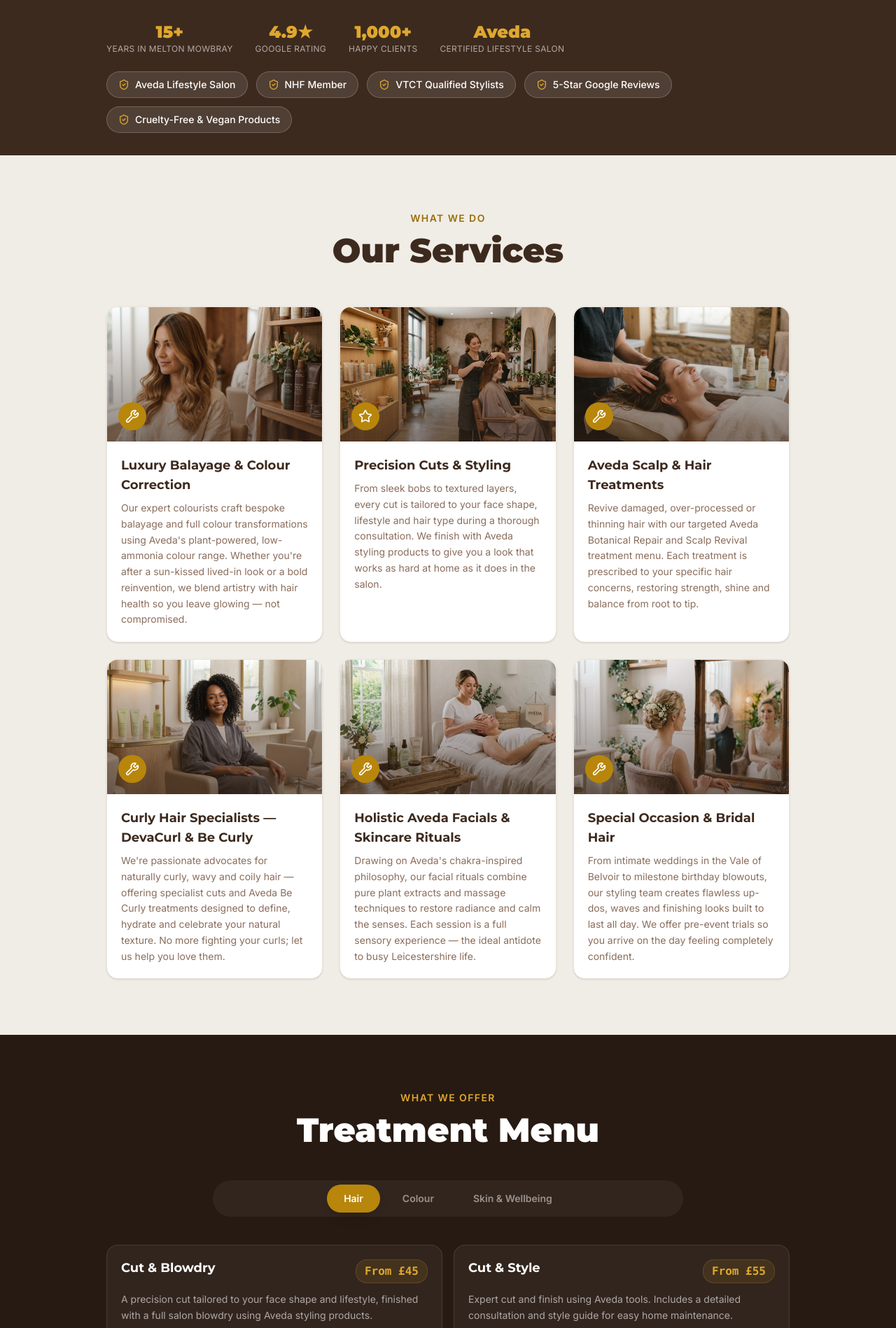
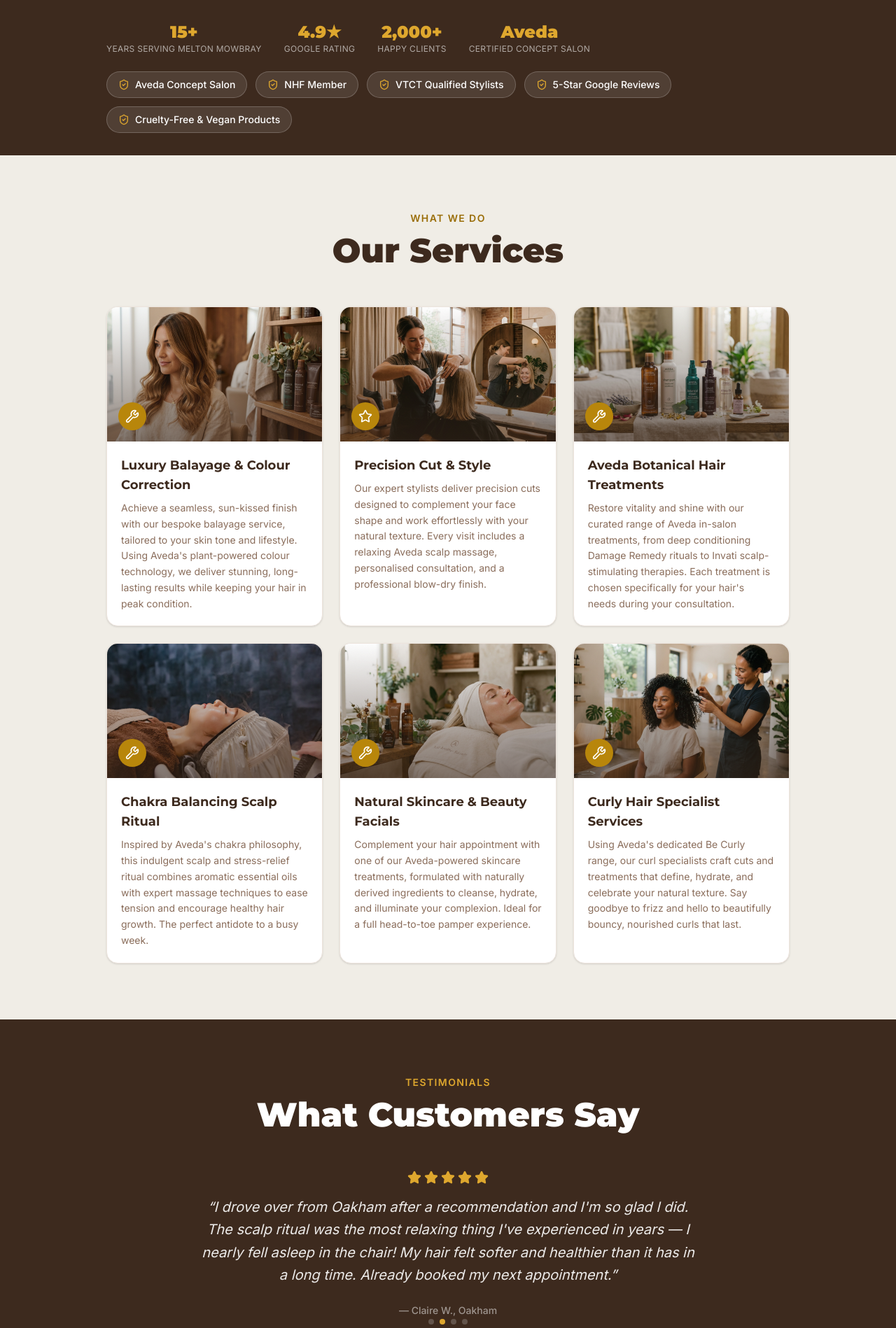
Before and after one commit to VeltroSystemsUK/biztemplate-wellness, a Next.js app: page / in a window 1280 px wide. Shown: the part 722-2620 px from the top of the page at 70% size. Built offline with nearby package versions, Linux system fonts and the light colour scheme; no server answers.

Commit message:
chore: customise demo for Just Another Salon!!! LTD

```diff
--- a/site.config.ts
+++ b/site.config.ts
@@ -3,190 +3,73 @@ import type { TradesSiteConfig } from "@/lib/site-config.types";
 const config: TradesSiteConfig = {
   brand: {
     name: "Just Another Salon!!!",
-    tagline: "Melton Mowbray's Premier Aveda Lifestyle Salon",
+    tagline: "Melton Mowbray's Premier Aveda Concept Salon",
     phone: "01664 500582",
     email: "justanothersalon@outlook.com",
     address: "[Insert Address], Melton Mowbray, Leicestershire",
-    hours: "Tue–Sat 9am–5pm, late nights by appointment",
-    logoUrl:
-      "https://static.wixstatic.com/media/40d209_b3746c99529047e4b931391225501a02.jpg/v1/fill/w_1404,h_274,al_c,q_85,usm_0.66_1.00_0.01,enc_avif,quality_auto/40d209_b3746c99529047e4b931391225501a02.jpg",
-    socialInstagram: "https://instagram.com/justanothersalon",
-    socialFacebook: "https://facebook.com/justanothersalon",
+    hours: "Tue–Sat 9am–5:30pm, appointments available evenings on request",
+
+    socialInstagram: "omit",
+    socialFacebook: "omit",
   },
   stats: [
-    { value: "15+", label: "Years in Melton Mowbray" },
+    { value: "15+", label: "Years Serving Melton Mowbray" },
     { value: "4.9★", label: "Google Rating" },
-    { value: "1,000+", label: "Happy Clients" },
-    { value: "Aveda", label: "Certified Lifestyle Salon" },
+    { value: "2,000+", label: "Happy Clients" },
+    { value: "Aveda", label: "Certified Concept Salon" }
   ],
   services: [
   {
     name: "Luxury Balayage & Colour Correction",
-      description:
-        "Our expert colourists craft bespoke balayage and full colour transformations using Aveda's plant-powered, low-ammonia colour range. Whether you're after a sun-kissed lived-in look or a bold reinvention, we blend artistry with hair health so you leave glowing — not compromised.",
+    description: "Achieve a seamless, sun-kissed finish with our bespoke balayage service, tailored to your skin tone and lifestyle. Using Aveda's plant-powered colour technology, we deliver stunning, long-lasting results while keeping your hair in peak condition.",
     icon: "Sparkles",
     imageUrl: "/images/luxury-balayage-colour-correction.jpg",
   },
   {
-      name: "Precision Cuts & Styling",
-      description:
-        "From sleek bobs to textured layers, every cut is tailored to your face shape, lifestyle and hair type during a thorough consultation. We finish with Aveda styling products to give you a look that works as hard at home as it does in the salon.",
+    name: "Precision Cut & Style",
+    description: "Our expert stylists deliver precision cuts designed to complement your face shape and work effortlessly with your natural texture. Every visit includes a relaxing Aveda scalp massage, personalised consultation, and a professional blow-dry finish.",
     icon: "Star",
-      imageUrl: "/images/hero.jpg",
+    imageUrl: "/images/precision-cut-style.jpg",
   },
   {
-      name: "Aveda Scalp & Hair Treatments",
-      description:
-        "Revive damaged, over-processed or thinning hair with our targeted Aveda Botanical Repair and Scalp Revival treatment menu. Each treatment is prescribed to your specific hair concerns, restoring strength, shine and balance from root to tip.",
+    name: "Aveda Botanical Hair Treatments",
+    description: "Restore vitality and shine with our curated range of Aveda in-salon treatments, from deep conditioning Damage Remedy rituals to Invati scalp-stimulating therapies. Each treatment is chosen specifically for your hair's needs during your consultation.",
     icon: "Leaf",
-      imageUrl: "/images/aveda-scalp-hair-treatments.jpg",
+    imageUrl: "/images/aveda-botanical-hair-treatments.jpg",
   },
   {
-      name: "Curly Hair Specialists — DevaCurl & Be Curly",
-      description:
-        "We're passionate advocates for naturally curly, wavy and coily hair — offering specialist cuts and Aveda Be Curly treatments designed to define, hydrate and celebrate your natural texture. No more fighting your curls; let us help you love them.",
+    name: "Chakra Balancing Scalp Ritual",
+    description: "Inspired by Aveda's chakra philosophy, this indulgent scalp and stress-relief ritual combines aromatic essential oils with expert massage techniques to ease tension and encourage healthy hair growth. The perfect antidote to a busy week.",
     icon: "Wind",
-      imageUrl: "/images/curly-hair-specialists-devacurl-be-curly.jpg",
+    imageUrl: "/images/chakra-balancing-scalp-ritual.jpg",
   },
   {
-      name: "Holistic Aveda Facials & Skincare Rituals",
-      description:
-        "Drawing on Aveda's chakra-inspired philosophy, our facial rituals combine pure plant extracts and massage techniques to restore radiance and calm the senses. Each session is a full sensory experience — the ideal antidote to busy Leicestershire life.",
+    name: "Natural Skincare & Beauty Facials",
+    description: "Complement your hair appointment with one of our Aveda-powered skincare treatments, formulated with naturally derived ingredients to cleanse, hydrate, and illuminate your complexion. Ideal for a full head-to-toe pamper experience.",
     icon: "Heart",
-      imageUrl: "/images/holistic-aveda-facials-skincare-rituals.jpg",
+    imageUrl: "/images/natural-skincare-beauty-facials.jpg",
   },
   {
-      name: "Special Occasion & Bridal Hair",
-      description:
-        "From intimate weddings in the Vale of Belvoir to milestone birthday blowouts, our styling team creates flawless up-dos, waves and finishing looks built to last all day. We offer pre-event trials so you arrive on the day feeling completely confident.",
-      icon: "Sun",
-      imageUrl: "/images/special-occasion-bridal-hair.jpg",
-    },
+    name: "Curly Hair Specialist Services",
+    description: "Using Aveda's dedicated Be Curly range, our curl specialists craft cuts and treatments that define, hydrate, and celebrate your natural texture. Say goodbye to frizz and hello to beautifully bouncy, nourished curls that last.",
+    icon: "Smile",
+    imageUrl: "/images/curly-hair-specialist-services.jpg",
+  }
   ],
   trustBadges: [
-    { name: "Aveda Lifestyle Salon" },
+    { name: "Aveda Concept Salon" },
     { name: "NHF Member" },
     { name: "VTCT Qualified Stylists" },
     { name: "5-Star Google Reviews" },
-    { name: "Cruelty-Free & Vegan Products" },
+    { name: "Cruelty-Free & Vegan Products" }
   ],
   reviews: [
-    {
-      author: "Sophie R., Melton Mowbray",
-      rating: 5,
-      text: "I came in with years of box-dye damage and walked out with the most beautiful soft balayage I've ever had. The team really took the time to understand what I wanted and my hair feels so healthy. I won't go anywhere else now — absolutely worth every penny.",
-    },
-    {
-      author: "Claire T., Oakham",
-      rating: 5,
-      text: "Just Another Salon is a hidden gem. The Aveda scalp treatment completely transformed my dry, itchy scalp within two visits. The whole experience is so calming — the products smell incredible and the staff are genuinely knowledgeable. Highly recommend the treatment packages.",
-    },
-    {
-      author: "Jess M., Grantham",
-      rating: 5,
-      text: "I've had naturally curly hair my whole life and never found a stylist who truly understood it — until now. They cut my curls dry, explained every product choice, and the results were incredible. I've had so many compliments. I drove from Grantham and it was absolutely worth it.",
-    },
-    {
-      author: "Rachel B., Melton Mowbray",
-      rating: 5,
-      text: "Had my bridal hair done here for my wedding in June and it was perfect from trial to the big day. They kept in touch beforehand, nailed the look first time, and it stayed in place all evening. Such a lovely, professional team — couldn't have asked for more.",
-    },
+  { author: "Rachel T., Melton Mowbray", rating: 5, text: "I've been coming to Just Another Salon for years and I wouldn't trust anyone else with my colour. My balayage looks incredible every single time — natural, glossy and exactly what I asked for. The Aveda treatments they recommend genuinely transformed my hair after years of damage." },
+  { author: "Claire W., Oakham", rating: 5, text: "I drove over from Oakham after a recommendation and I'm so glad I did. The scalp ritual was the most relaxing thing I've experienced in years — I nearly fell asleep in the chair! My hair felt softer and healthier than it has in a long time. Already booked my next appointment." },
+  { author: "Sophie M., Melton Mowbray", rating: 5, text: "Finally a salon that truly understands curly hair! I've had so many bad experiences elsewhere but my stylist here took her time, explained exactly what she was doing, and my curls have never looked this defined. The Be Curly products she recommended have been a total game-changer." },
+  { author: "James L., Bottesford", rating: 5, text: "Popped in for a cut and ended up having the full works including a head massage and it was absolutely worth it. Very professional team, lovely atmosphere and the Aveda products smell amazing. Best salon in the area without a doubt." }
   ],
   heroImageUrl: "/images/hero.jpg",
-  widgets: {
-    interactiveMenu: {
-      enabled: true,
-      title: "Treatment Menu",
-      categories: ["Hair", "Colour", "Skin & Wellbeing"],
-      items: [
-        {
-          name: "Cut & Blowdry",
-          description:
-            "A precision cut tailored to your face shape and lifestyle, finished with a full salon blowdry using Aveda styling products.",
-          price: "From £45",
-          category: "Hair",
-        },
-        {
-          name: "Cut & Style",
-          description:
-            "Expert cut and finish using Aveda tools. Includes a detailed consultation and style guide for easy home maintenance.",
-          price: "From £55",
-          category: "Hair",
-          tag: "Most Popular",
-        },
-        {
-          name: "Curly Cut (Dry)",
-          description:
-            "Specialist dry cut for natural curls and waves using the Aveda Be Curly system for defined, frizz-free results.",
-          price: "From £65",
-          category: "Hair",
-        },
-        {
-          name: "Aveda Scalp Ritual",
-          description:
-            "A deeply restorative treatment using Aveda botanical blends to rebalance and nourish the scalp.",
-          price: "From £35",
-          category: "Hair",
-        },
-        {
-          name: "Balayage",
-          description:
-            "Hand-painted, natural-looking colour using Aveda's low-ammonia colour system. Includes toner and blowdry.",
-          price: "From £120",
-          category: "Colour",
-          tag: "Signature Service",
-        },
-        {
-          name: "Full Colour",
-          description:
-            "Root-to-tip colour transformation using Aveda's plant-powered colour range. Results that are vibrant and kind to your hair.",
-          price: "From £75",
-          category: "Colour",
-        },
-        {
-          name: "Colour Correction",
-          description:
-            "Expert colour correction using Aveda's precision colour system. Consultation required prior to booking.",
-          price: "POA",
-          category: "Colour",
-        },
-        {
-          name: "Toner & Gloss",
-          description:
-            "Refresh and tone your colour between appointments with a glossing treatment that adds shine and vibrancy.",
-          price: "From £35",
-          category: "Colour",
-        },
-        {
-          name: "Aveda Botanical Facial",
-          description:
-            "A calming, results-driven facial using Aveda's certified organic skincare range. Tailored to your skin type.",
-          price: "From £55",
-          category: "Skin & Wellbeing",
-        },
-        {
-          name: "Back, Neck & Scalp Massage",
-          description:
-            "A deeply relaxing massage using Aveda's chakra-inspired essential oil blends. Leaves you feeling completely renewed.",
-          price: "From £40",
-          category: "Skin & Wellbeing",
-        },
-        {
-          name: "Bridal Hair Trial",
-          description:
-            "A dedicated trial session to plan, test and perfect your wedding hair look. Includes full consultation and style preview.",
-          price: "From £75",
-          category: "Skin & Wellbeing",
-          tag: "Book Early",
-        },
-      ],
-    },
-    gallery: {
-      enabled: true,
-      beforeUrl: "https://picsum.photos/seed/salon-before/1200/800",
-      afterUrl: "https://picsum.photos/seed/salon-after/1200/800",
-    },
-  },
 };
 
 export default config;
```
Lines whose indentation alone changed are shown as unchanged.
